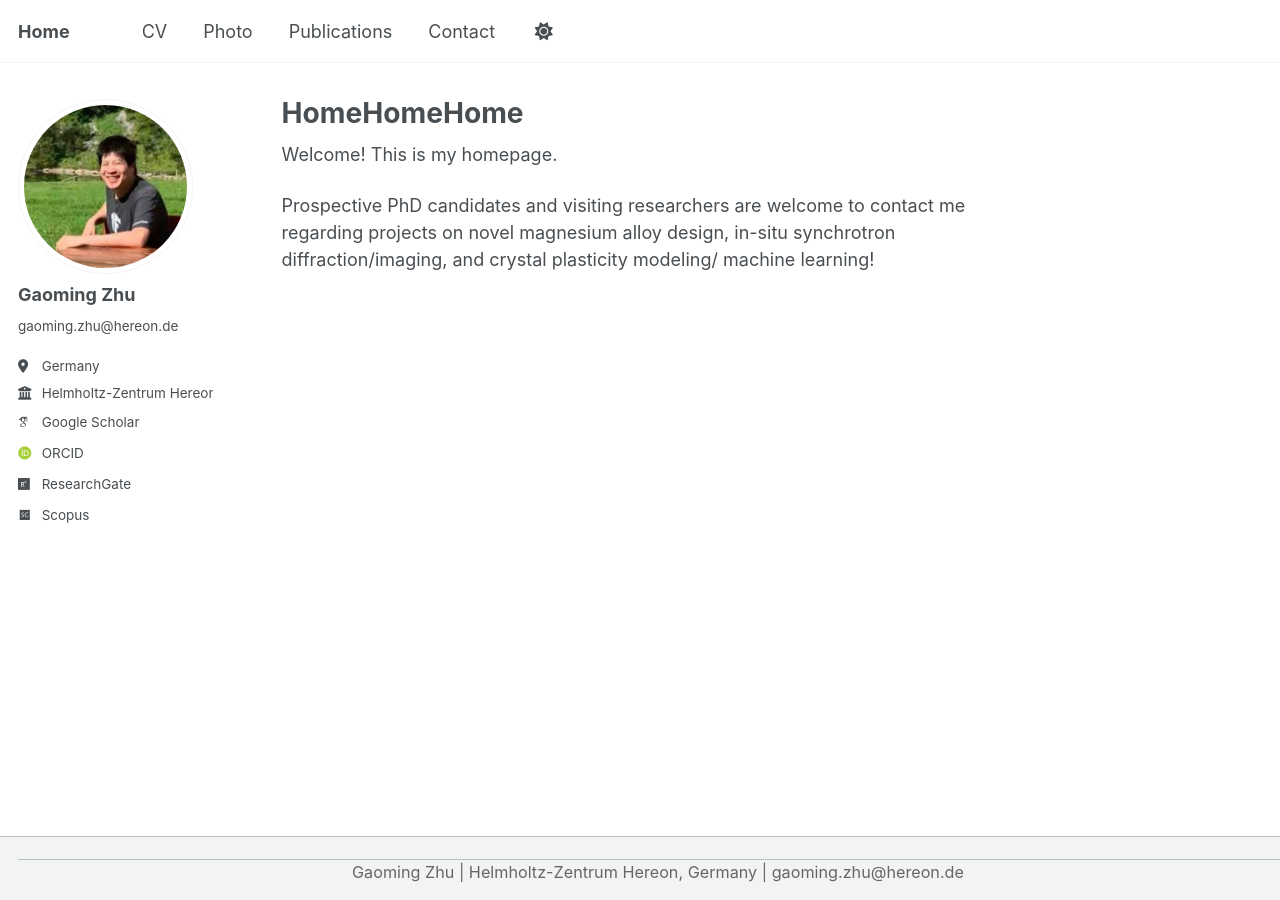
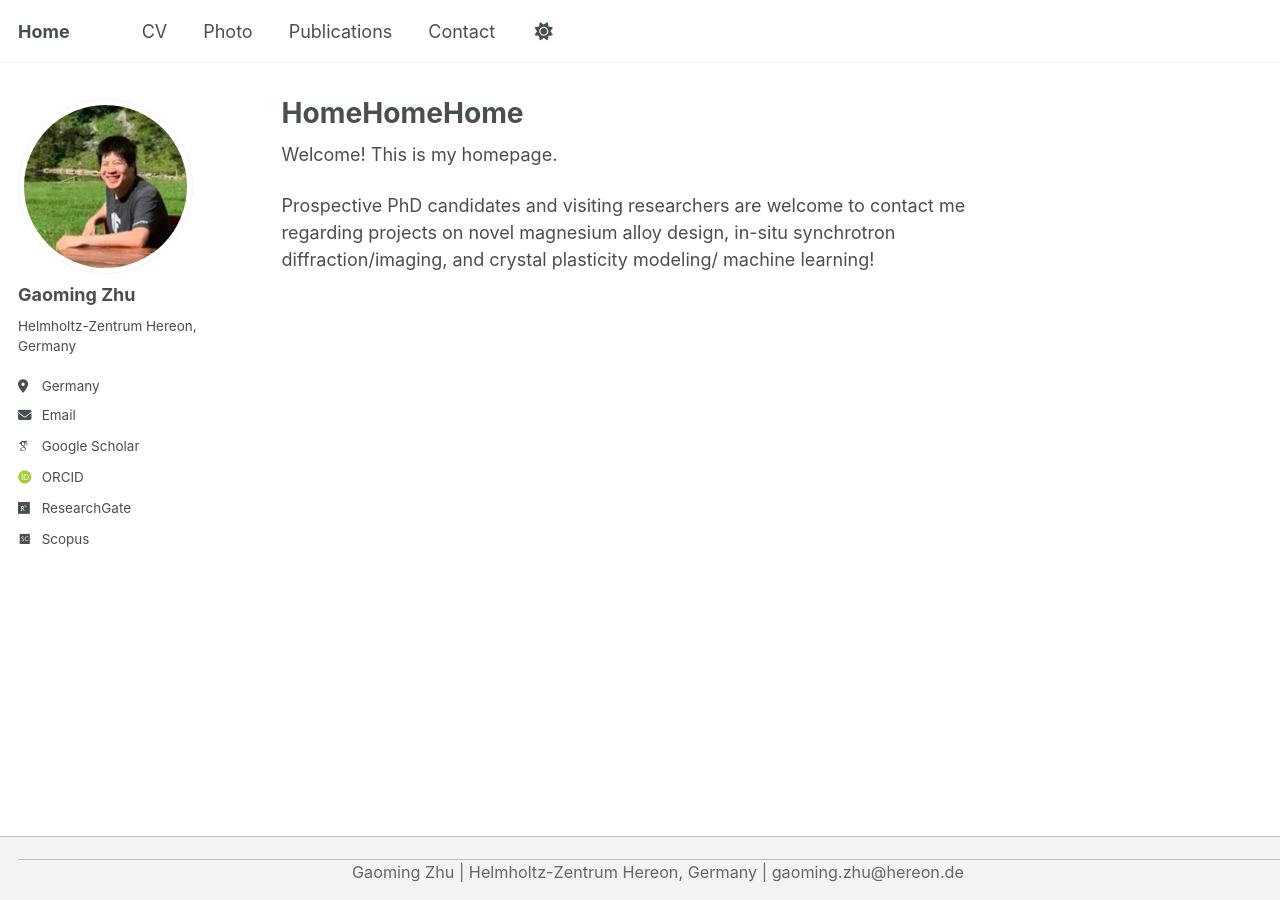
Before and after one commit to zgm900613/zgm900613.github.io, a Jekyll site: the page built from index.md, in a window 1280 px wide. Built offline with Jekyll 4.4.1, drawn with Linux system fonts in a browser that asks for light colours; some web fonts are replaced; a script that is not in the unit is left out.

Commit message:
Update _config.yml

```diff
--- a/_config.yml
+++ b/_config.yml
@@ -26,11 +26,11 @@ author:
   avatar           : "Photo202208_4.jpg"
   name             : "Gaoming Zhu"
   pronouns         : # example: "she/her"
-  bio              : "gaoming.zhu@hereon.de"
+  bio              : "Helmholtz-Zentrum Hereon, Germany"
   location         : "Germany"
-  employer         : "Helmholtz-Zentrum Hereon"
+  #employer         : "Helmholtz-Zentrum Hereon"
   #uri              : # URL
-  #email            : "gaoming.zhu@hereon.de"
+  email            : "gaoming.zhu@hereon.de"
 
   # Academic websites
   academia         : # URL
```
